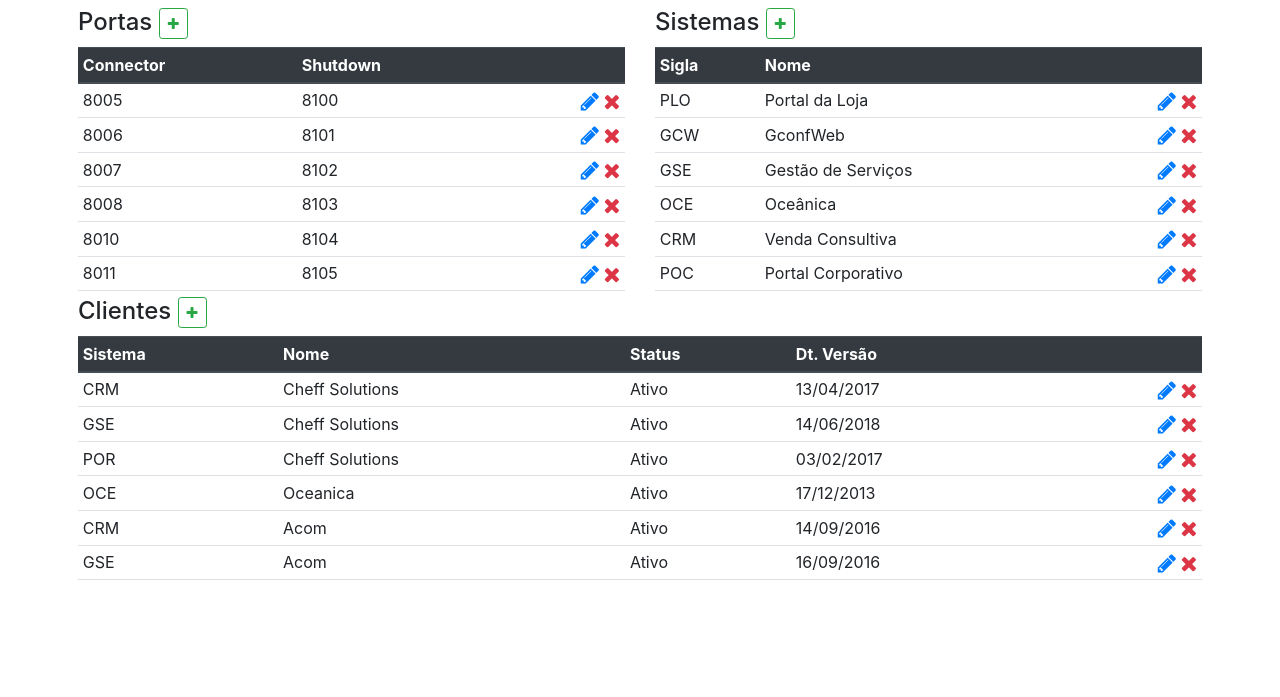
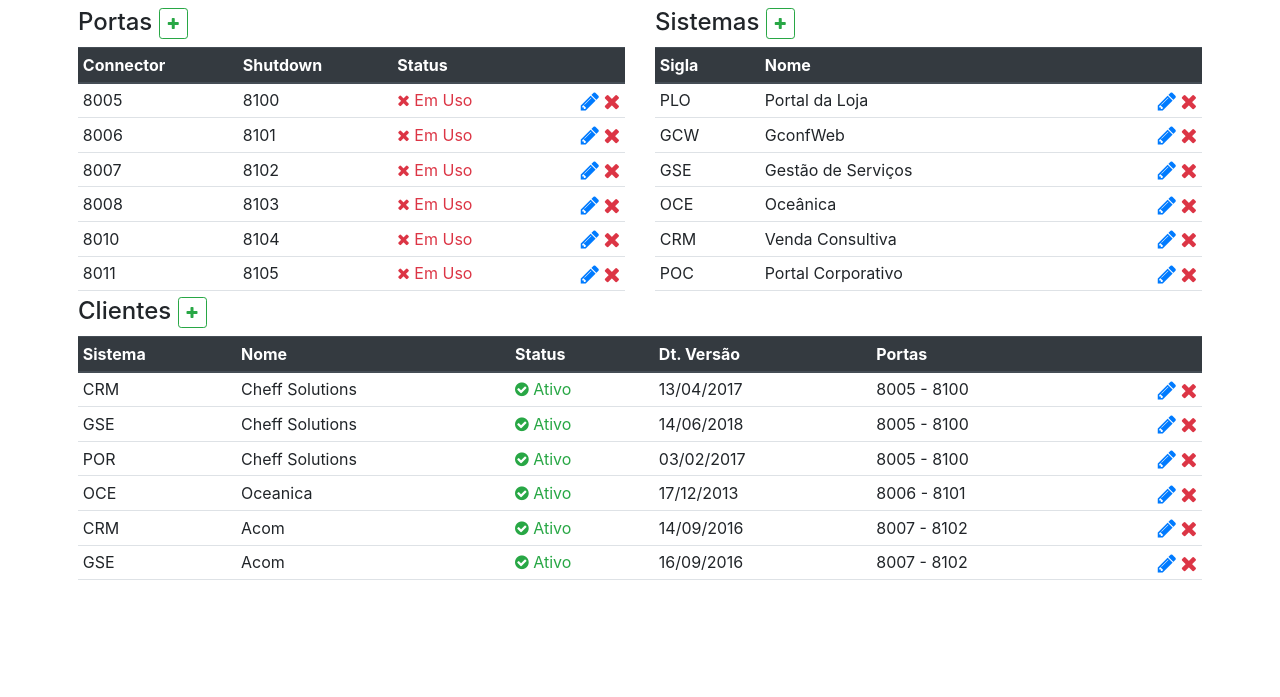
Before and after one commit to ferreirasara/clientes-web-acom, a Django app: page /manager in a window 1280 px wide. Shown: the part 56-753 px from the top of the page. Run offline with Django 3.2, Linux system fonts and the light colour scheme; a user stored in the database is signed in; data comes from the database, SQL or seed files in the repository; both versions use the stored data as it was after the commit; some libraries are stand-ins or nearby versions.

Commit message:
Add field status to model Port.

```diff
--- a/core/forms.py
+++ b/core/forms.py
@@ -5,7 +5,7 @@
 class PortForm(forms.ModelForm):
     class Meta:
         model = Port
-        fields = ['connector', 'shutdown']
+        fields = ['connector', 'shutdown', 'status']
 
 
 class SystemForm(forms.ModelForm):
--- a/core/models.py
+++ b/core/models.py
@@ -18,8 +18,13 @@
 
 
 class Port(models.Model):
+    STATUS = (
+        (1, "Livre"),
+        (2, "Em Uso")
+    )
     connector = models.IntegerField('Connector Port')
     shutdown = models.IntegerField('Shutdown Port')
+    status = models.IntegerField('Status', choices=STATUS, default=1)
 
     def __str__(self):
         return str(self.connector) + '-' + str(self.shutdown)
--- a/core/templates/edit-port.html
+++ b/core/templates/edit-port.html
@@ -45,6 +45,10 @@
                     <label class="col-form-label col-form-label-sm"><b>Shutdown</b></label>
                     {{ form.shutdown|addclass:"form-control" }}
                 </div>
+                <div class="form-group">
+                    <label class="col-form-label col-form-label-sm"><b>Shutdown</b></label>
+                    {{ form.status|addclass:"form-control" }}
+                </div>
 
                 <button type="submit" class="btn btn-block btn-success mt-2"><i class="fa fa-check"></i> Salvar</button>
             </form>
--- a/core/templates/index.html
+++ b/core/templates/index.html
@@ -44,8 +44,8 @@
                             {% for client in clients %}
                                 <tr>
                                     <td scope="row">{{ client.system.initials }}</td>
-                                    <td>{{ client.name|truncatechars:15 }}</td>
-                                    <td><a href="{{ client.link }}">{{ client.link|truncatechars:15 }}</a></td>
+                                    <td>{{ client.name }}</td>
+                                    <td><a href="{{ client.link }}">{{ client.link }}</a></td>
                                     <td>{{ client.port.connector }}</td>
                                     <td>{{ client.port.shutdown }}</td>
                                     <td>{{ client.version|date:"d/m/Y" }}</td>
--- a/core/templates/manager.html
+++ b/core/templates/manager.html
@@ -37,6 +37,7 @@
                                 <tr>
                                     <th scope="col">Connector</th>
                                     <th scope="col">Shutdown</th>
+                                    <th scope="row">Status</th>
                                     <th scope="col"></th>
                                 </tr>
                             </thead>
@@ -45,6 +46,11 @@
                                     <tr>
                                         <td scope="row">{{ port.connector }}</td>
                                         <td>{{ port.shutdown }}</td>
+                                        {% if port.status == 1 %}
+                                            <td class="text-success"><i class="fa fa-check-circle"></i> {{ port.get_status_display }}</td>
+                                        {% else %}
+                                            <td class="text-danger"><i class="fa fa-close"></i> {{ port.get_status_display }}</td>
+                                        {% endif %}
                                         <td class="text-right">
                                             <a href="{% url 'edit' obj='p' pk=port.id %}" class="text-primary"><i class="fa fa-pencil fa-lg"></i></a>
                                             <a href="{% url 'delete' obj='p' pk=port.id %}" class="text-danger"><i class="fa fa-remove fa-lg"></i></a>
@@ -103,6 +109,7 @@
                                     <th scope="col">Nome</th>
                                     <th scope="col">Status</th>
                                     <th scope="col">Dt. Versão</th>
+                                    <th scope="col">Portas</th>
                                     <th scope="col"></th>
                                 </tr>
                             </thead>
@@ -111,8 +118,13 @@
                                     <tr>
                                         <td scope="row">{{ client.system.initials }}</td>
                                         <td>{{ client.name }}</td>
-                                        <td>{{ client.get_status_display }}</td>
+                                        {% if client.status == '1' %}
+                                            <td class="text-success"><i class="fa fa-check-circle"></i> {{ client.get_status_display }}</td>
+                                        {% else %}
+                                            <td class="text-danger"><i class="fa fa-close"></i> {{ client.get_status_display }}</td>
+                                        {% endif %}
                                         <td>{{ client.version|date:"d/m/Y" }}</td>
+                                        <td>{{ client.port.connector }} - {{ client.port.shutdown }}</td>
                                         <td class="text-right">
                                             <a href="{% url 'edit' obj='c' pk=client.id %}" class="text-primary"><i class="fa fa-pencil fa-lg"></i></a>
                                             <a href="{% url 'delete' obj='c' pk=client.id %}" class="text-danger"><i class="fa fa-remove fa-lg"></i></a>
--- a/core/views.py
+++ b/core/views.py
@@ -28,12 +28,9 @@
 
 def index(request):
     if str(request.user) != 'AnonymousUser':
-        ports = []
-        for client in Client.objects.all():
-            ports.append(client.port_id)
         context = {
             'clients': Client.objects.all(),
-            'ports': Port.objects.exclude(id__in=ports)
+            'ports': Port.objects.filter(status=1)
         }
         return render(request, 'index.html', context)
     else:
@@ -59,6 +56,9 @@
         elif obj == 's':
             System.objects.get(pk=pk).delete()
         elif obj == 'c':
+            port = get_object_or_404(Port, id=Client.objects.get(pk=pk).port_id)
+            port.status = 1
+            port.save()
             Client.objects.get(pk=pk).delete()
 
         return redirect('manager')
@@ -87,6 +87,9 @@
             form = ClientForm(request.POST or None, instance=instance)
             if form.is_valid():
                 form.save()
+                port = get_object_or_404(Port, id=instance.port_id)
+                port.status = 2
+                port.save()
                 return redirect('manager')
             return render(request, 'edit-client.html', {'form': form})
     else:
@@ -119,7 +122,10 @@
             if str(request.method) == 'POST':
                 form = ClientForm(request.POST)
                 if form.is_valid():
-                    form.save()
+                    client = form.save()
+                    port = get_object_or_404(Port, id=client.port_id)
+                    port.status = 2
+                    port.save()
                     return redirect('manager')
                 else:
                     return render(request, 'edit-client.html', {'form': ClientForm()})
```
Also changed, not shown: core/migrations/0002_auto_20200731_1118.py (added), db.sqlite3.
